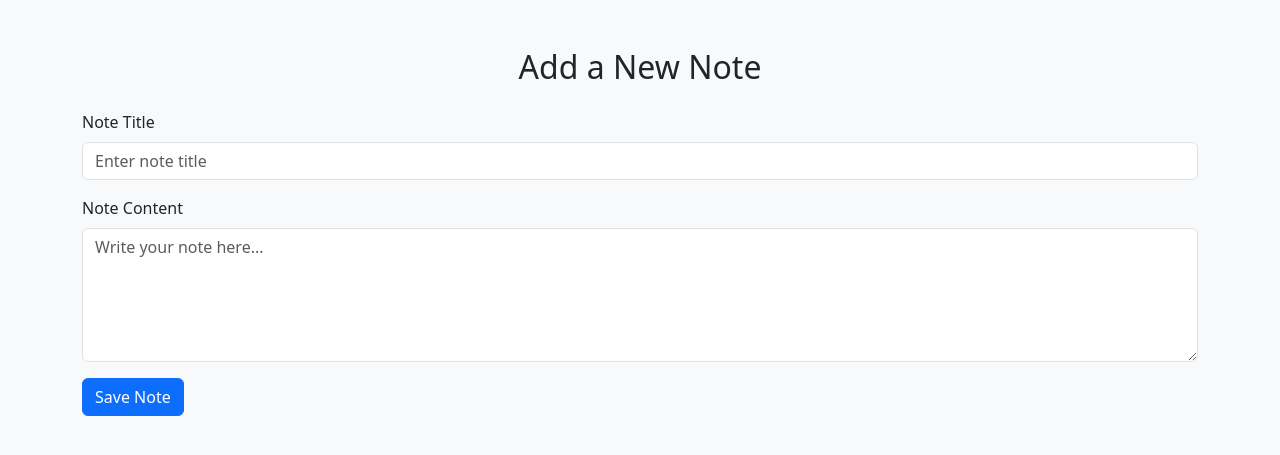
After one commit to Idle-del/NoteApp-django, a Django app: page /note/add_note/ in a window 1280 px wide. The commit adds this page. Shown: the top 455 px of the page. Run offline with Django 5.2, Linux system fonts and the light colour scheme.

Commit message:
Add new note functionality

```diff
--- /dev/null
+++ b/note/urls.py
@@ -0,0 +1,9 @@
+
+from django.urls import path
+
+from . import views
+
+urlpatterns = [
+    path('add_note/', views.add_note, name='add_note')
+
+]
--- a/note/views.py
+++ b/note/views.py
@@ -1,3 +1,14 @@
-from django.shortcuts import render
+from django.shortcuts import redirect, render
+
+from .models import Note
 
 # Create your views here.
+def add_note(request):
+    if request.method == 'POST':
+        title = request.POST['title']
+        text = request.POST['text']
+
+        Note.objects.create(title=title, text=text)
+
+        return redirect('home')
+    return render(request, 'addnotes.html')
--- a/noteapp/urls.py
+++ b/noteapp/urls.py
@@ -16,9 +16,13 @@ Including another URLconf
 """
 from . import views
 from django.contrib import admin
-from django.urls import path
+from django.urls import include, path
 
 urlpatterns = [
     path('admin/', admin.site.urls),
     path('', views.home, name = 'home'),
+
+    # Note URLs
+    path('note/', include('note.urls'))
+
 ]
--- /dev/null
+++ b/templates/addnotes.html
@@ -0,0 +1,32 @@
+{% load static %}
+<!DOCTYPE html>
+<html lang="en">
+<head>
+  <meta charset="UTF-8">
+  <title>Add Note</title>
+  <link href="https://cdn.jsdelivr.net/npm/bootstrap@5.3.0/dist/css/bootstrap.min.css" rel="stylesheet">
+</head>
+<body class="bg-light">
+
+  <div class="container mt-5">
+    <h2 class="mb-4 text-center">Add a New Note</h2>
+
+    <form action="{% url 'add_note' %}" method="POST">
+      {% csrf_token %}
+
+      <div class="mb-3">
+        <label for="title" class="form-label">Note Title</label>
+        <input type="text" class="form-control" id="title" name="title" placeholder="Enter note title" required>
+      </div>
+
+      <div class="mb-3">
+        <label for="text" class="form-label">Note Content</label>
+        <textarea class="form-control" id="text" name="text" rows="5" placeholder="Write your note here..." required></textarea>
+      </div>
+
+      <button type="submit" class="btn btn-primary">Save Note</button>
+    </form>
+  </div>
+
+</body>
+</html>
--- a/templates/home.html
+++ b/templates/home.html
@@ -49,7 +49,7 @@
 
   <!-- Add Note Button (Bottom Right) -->
   <div class="position-fixed bottom-0 end-0 m-4">
-    <a href="add_note.html" class="btn btn-warning btn-lg rounded-circle" title="Add Note">+</a>
+    <a href="{% url 'add_note' %}" class="btn btn-warning btn-lg rounded-circle" title="Add Note">+</a>
   </div>
 
 </body>
```
Also changed, not shown: db.sqlite3.
